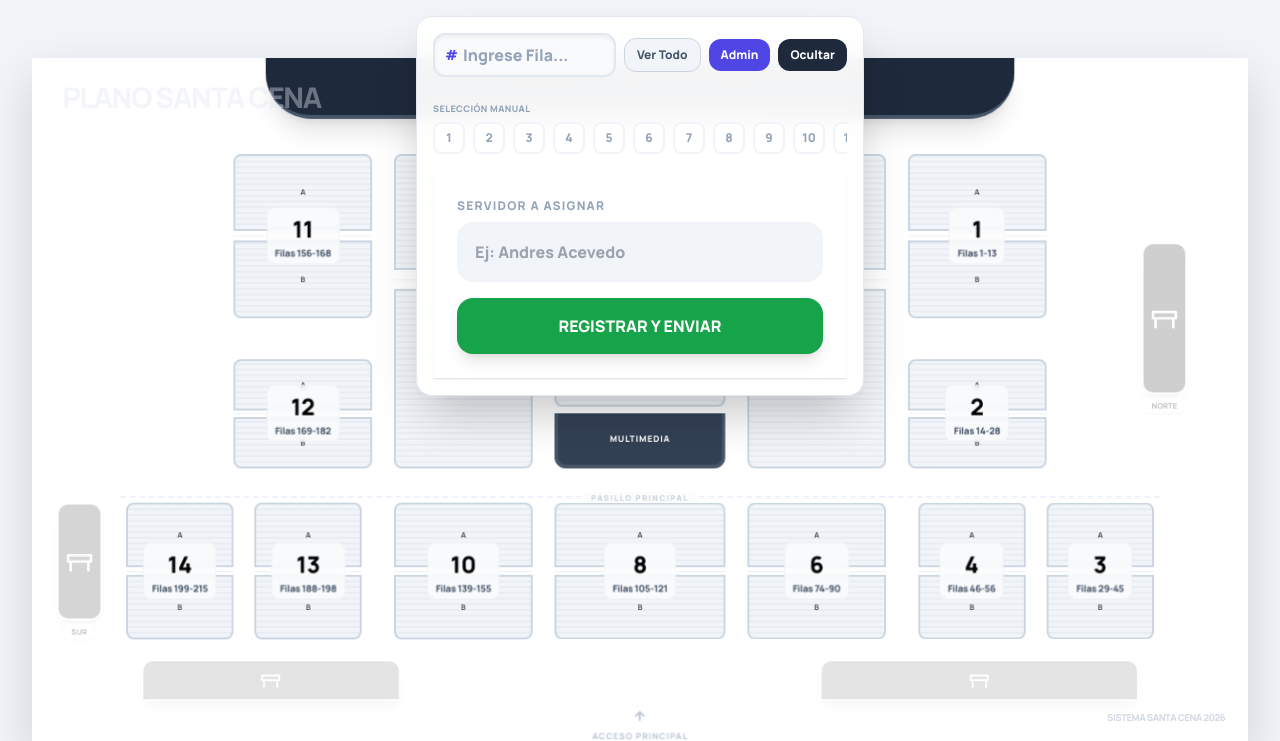
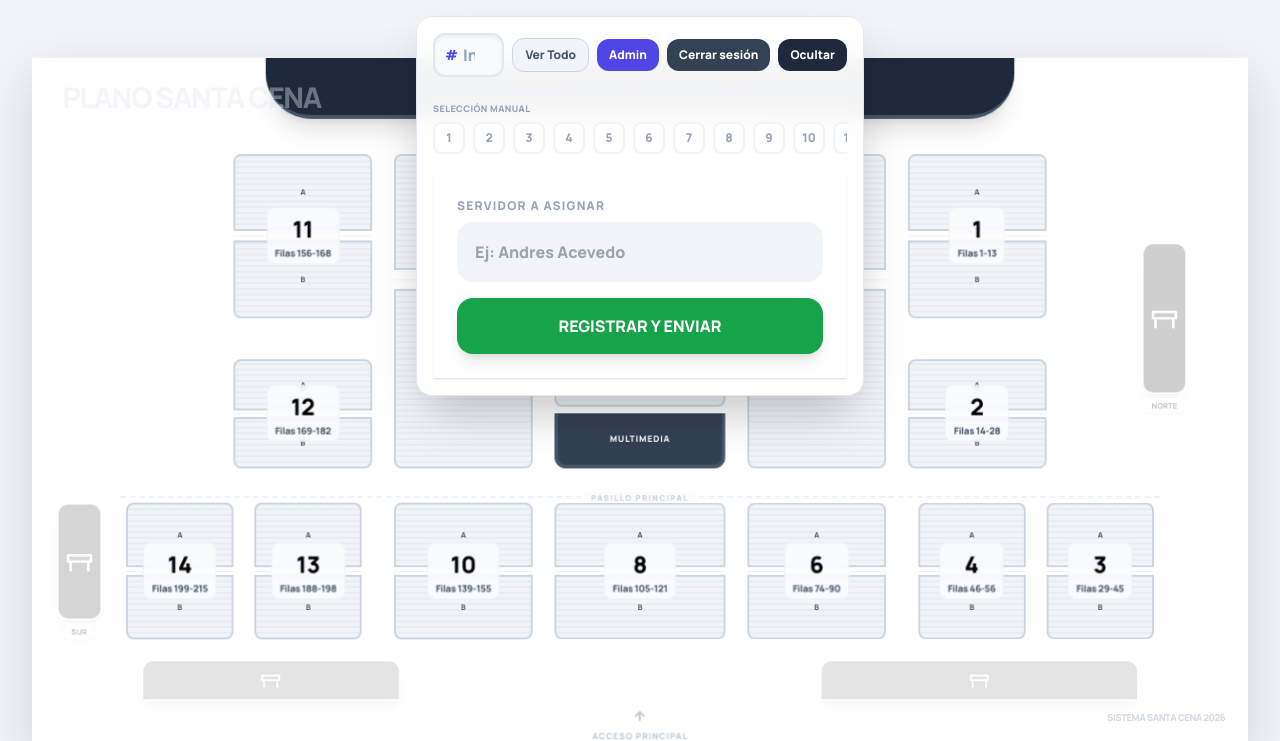
Before and after one commit to andresssacv/proyecto_santa_cena, a Flask app: page / in a window 1280 px wide. Shown: the top 741 px of the page. Run offline with Flask 3, Linux system fonts and the light colour scheme; parts of the project's set-up code (start-up, migrations or seed data) failed here and were passed over; some libraries are stand-ins or nearby versions.

Commit message:
Update index.html

```diff
--- a/templates/index.html
+++ b/templates/index.html
@@ -467,6 +467,12 @@
                                 <a href="/admin" target="_blank" rel="noopener noreferrer" className="bg-indigo-600 text-white px-3 py-2 rounded-xl text-xs font-bold hover:bg-indigo-700 whitespace-nowrap">
                                     Admin
                                 </a>
+                                <button
+                                    onClick={() => { localStorage.removeItem('accessToken'); localStorage.removeItem('refreshToken'); window.location.href = '/login'; }}
+                                    className="bg-slate-700 text-white px-3 py-2 rounded-xl text-xs font-bold hover:bg-slate-800 whitespace-nowrap"
+                                >
+                                    Cerrar sesión
+                                </button>
                                 <button onClick={() => setShowControls(false)} className="bg-slate-800 text-white px-3 py-2 rounded-xl text-xs font-bold hover:bg-slate-900 whitespace-nowrap">
                                     Ocultar
                                 </button>
```
